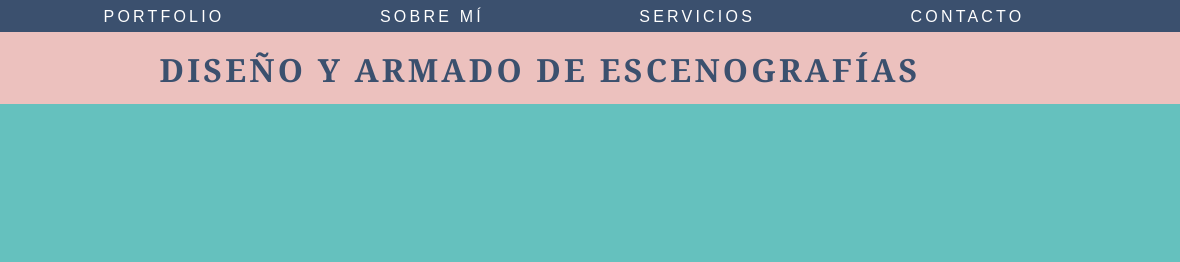
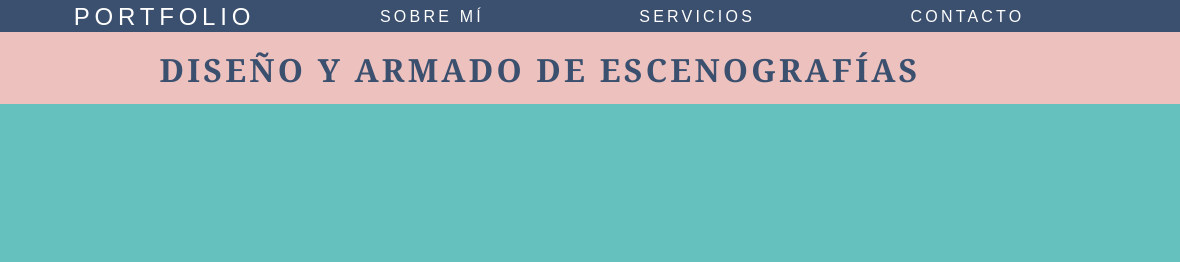
Before and after one commit to cmschuft/GP-Escenografias, a plain HTML site: page index.html in a window 1280 px wide. In both pictures the pointer is over the link "PORTFOLIO". Shown: the top 262 px of the page, 100-1280 px from the left. Drawn offline with Linux system fonts and the light colour scheme.

Commit message:
Agregué Hover a los Anchors

```diff
--- a/style.css
+++ b/style.css
@@ -35,6 +35,11 @@ body{
     color: #ffffff;
     text-transform: uppercase;
     text-decoration: none;
+    transition: all 1s;
+}
+
+.barraNavegacion__lista a:hover {
+    transform: scale(1.5);
 }
 
 .barraNavegacion__logo {
```
